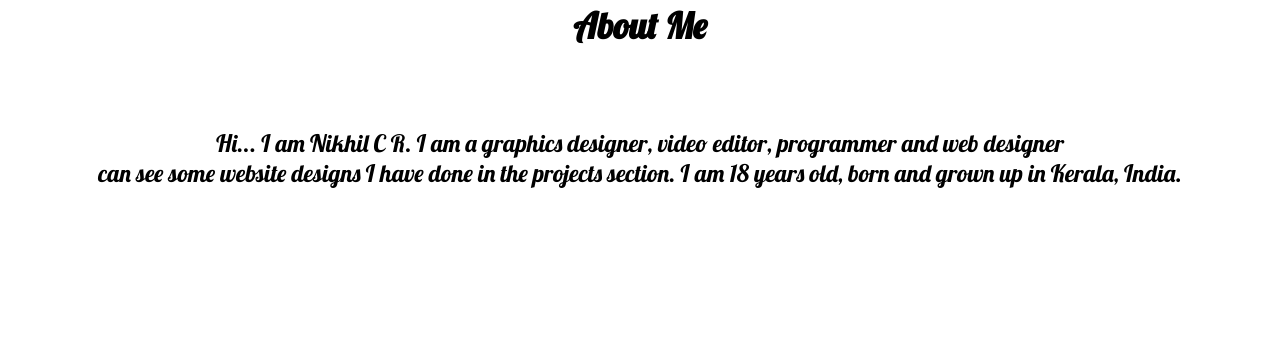
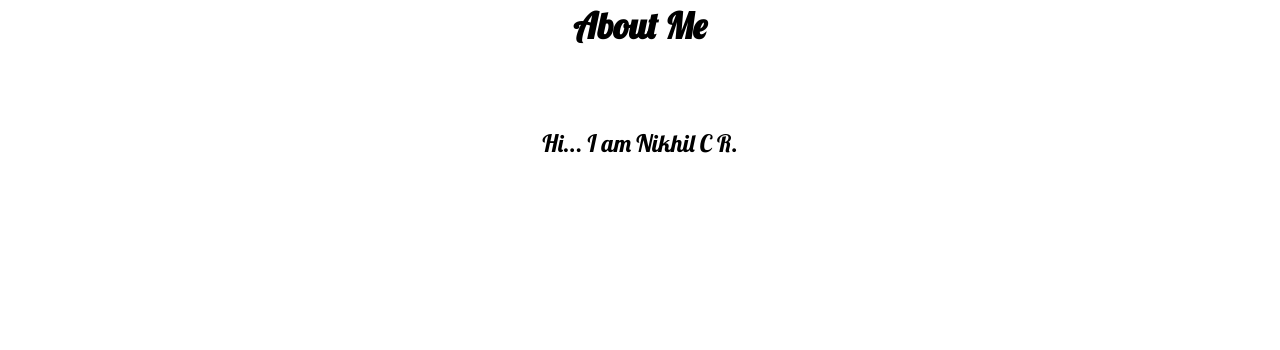
Before and after one commit to nikhil-ramakrishnan/nikhil-ramakrishnan.github.io, a plain HTML site: page index.html in a window 1280 px wide. Shown: the part 817-1167 px from the top of the page. Drawn offline with Linux system fonts and the light colour scheme.

Commit message:
Update index.html

```diff
--- a/index.html
+++ b/index.html
@@ -175,8 +175,7 @@
 
     <section id="about">
         <h1>About Me</h1>
-        <p>Hi... I am Nikhil C R. I am a graphics designer, video editor, programmer and web designer<br>
-        can see some website designs I have done in the projects section. I am 18 years old, born and grown up in Kerala, India.</p>
+        <p>Hi... I am Nikhil C R.</p>
     </section>
     <section id="projects">
         <h1 id="heading1">Projects</h1>
```
